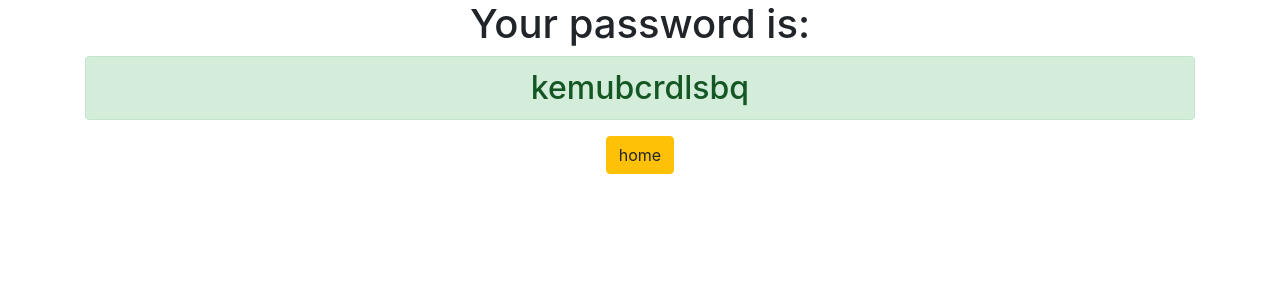
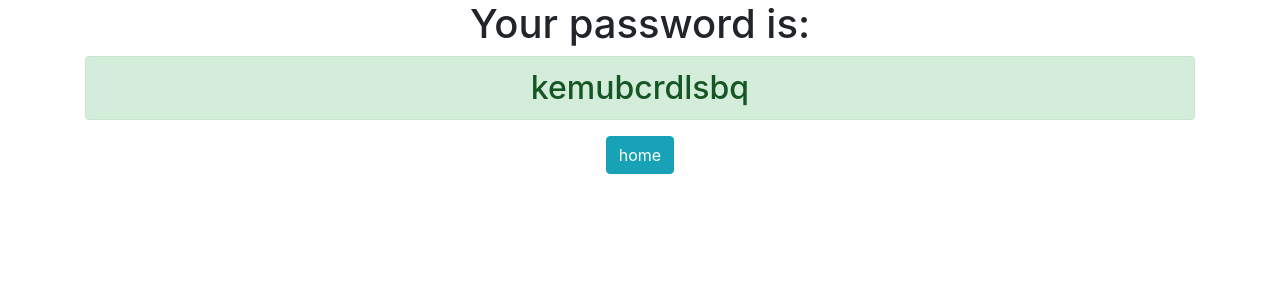
Before and after one commit to Nott6170/django3-password-generator, a Django app: page /password/ in a window 1280 px wide. Shown: the top 300 px of the page. Run offline with Django 3.2, Linux system fonts and the light colour scheme; some libraries are stand-ins or nearby versions.

Commit message:
I made some tweaks

```diff
--- a/generator/templates/generator/password.html
+++ b/generator/templates/generator/password.html
@@ -5,5 +5,5 @@
 <h1> Your password is:</h1>
 <h2 class="alert alert-success"> {{password}} </h2>
 
-<a href="{% url 'home' %}" class="btn btn-warning"> home </a>
+<a href="{% url 'home' %}" class="btn btn-info"> home </a>
 </div>
```
